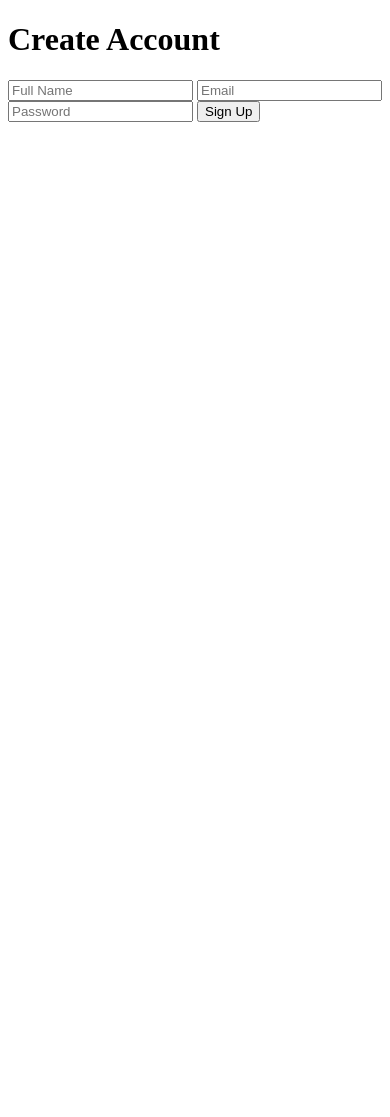
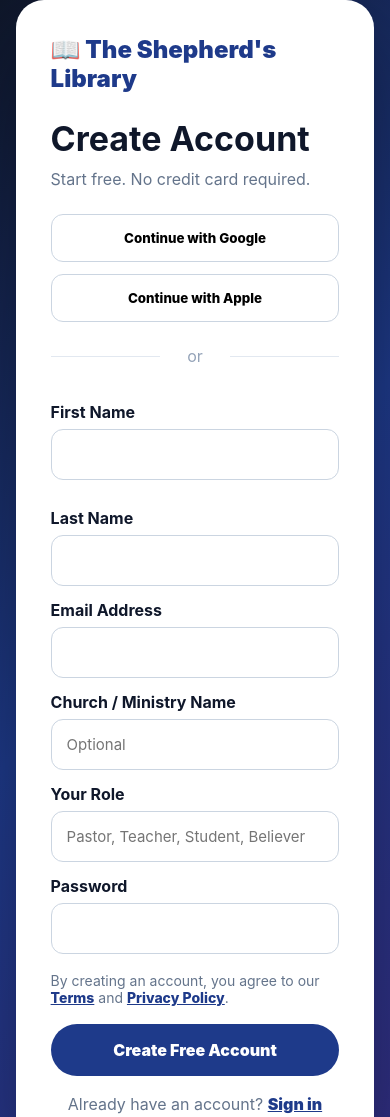
Before and after one commit to shepherdlibrary2026/sheb2255, a plain HTML site: page signup.html in a window 390 px wide. Shown: the top 1117 px of the page. Before the commit the page ends 844 px from the top, so only its background shows below. Drawn offline with nearby package versions, Linux system fonts and the light colour scheme.

Commit message:
Enhance signup form with additional fields and meta tags
Updated the signup form to include additional fields for first name, last name, church name, and role. Changed the title and added meta tags for improved responsiveness.

```diff
--- a/signup.html
+++ b/signup.html
@@ -1,20 +1,172 @@
 <!DOCTYPE html>
-<html>
+<html lang="en">
 <head>
-  <title>Sign Up | The Shepherd's Library</title>
-</head>
-<body>
-  <h1>Create Account</h1>
+  <meta charset="UTF-8" />
+  <meta name="viewport" content="width=device-width, initial-scale=1.0" />
 
-  <input id="fullName" type="text" placeholder="Full Name">
-  <input id="email" type="email" placeholder="Email">
-  <input id="password" type="password" placeholder="Password">
-  <button onclick="signUp()">Sign Up</button>
-
-  <p id="message"></p>
+  <title>Create Account | The Shepherd's Library</title>
 
   <script src="https://cdn.jsdelivr.net/npm/@supabase/supabase-js@2"></script>
-  <script src="js/config.js"></script>
-  <script src="js/auth.js"></script>
+
+  <style>
+    *{margin:0;padding:0;box-sizing:border-box;font-family:Inter,Arial,sans-serif}
+    body{min-height:100vh;background:linear-gradient(135deg,#0f172a,#1e3a8a,#312e81);display:flex;align-items:center;justify-content:center;color:#0f172a}
+    .wrapper{width:92%;max-width:1100px;display:grid;grid-template-columns:1fr 1fr;background:white;border-radius:28px;overflow:hidden;box-shadow:0 30px 90px rgba(0,0,0,.35)}
+    .left{padding:60px;background:linear-gradient(135deg,#0f172a,#1e3a8a);color:white}
+    .left h1{font-size:46px;line-height:1.1;margin-bottom:20px}
+    .left p{color:#dbeafe;font-size:18px;margin-bottom:30px}
+    .feature{margin:18px 0;color:#fde68a;font-weight:700}
+    .right{padding:55px}
+    .logo{font-size:24px;font-weight:900;color:#1e3a8a;margin-bottom:25px}
+    h2{font-size:34px;margin-bottom:10px}
+    .subtitle{color:#64748b;margin-bottom:25px}
+    .social{display:grid;gap:12px;margin-bottom:24px}
+    .social button{height:48px;border:1px solid #cbd5e1;background:white;border-radius:12px;font-weight:800;cursor:pointer}
+    .divider{text-align:center;color:#94a3b8;margin:22px 0;position:relative}
+    .divider:before,.divider:after{content:"";height:1px;background:#e2e8f0;width:38%;position:absolute;top:50%}
+    .divider:before{left:0}.divider:after{right:0}
+    label{font-weight:700;display:block;margin:14px 0 7px}
+    input{width:100%;padding:15px;border:1px solid #cbd5e1;border-radius:12px;font-size:15px}
+    .row{display:grid;grid-template-columns:1fr 1fr;gap:14px}
+    .terms{font-size:14px;color:#64748b;margin:18px 0}
+    .terms a{color:#1e3a8a;font-weight:800}
+    .btn{width:100%;padding:16px;border:none;border-radius:999px;background:#1e3a8a;color:white;font-weight:900;font-size:16px;cursor:pointer}
+    .login{text-align:center;margin-top:18px;color:#64748b}
+    .login a{color:#1e3a8a;font-weight:900}
+    #message{margin-top:15px;font-weight:700;color:#1e3a8a}
+    @media(max-width:850px){.wrapper{grid-template-columns:1fr}.left{display:none}.right{padding:35px}.row{grid-template-columns:1fr}}
+  </style>
+</head>
+
+<body>
+
+<div class="wrapper">
+
+  <div class="left">
+    <h1>Start building your spiritual library today.</h1>
+    <p>
+      Create sermons, organize Bible study notes, save prayers, and grow deeper in God’s Word with AI-powered ministry tools.
+    </p>
+
+    <div class="feature">✓ AI Bible Study Assistant</div>
+    <div class="feature">✓ Sermon Builder for Pastors</div>
+    <div class="feature">✓ Prayer Journal & Study Notes</div>
+    <div class="feature">✓ Built for believers, pastors, and churches</div>
+  </div>
+
+  <div class="right">
+    <div class="logo">📖 The Shepherd's Library</div>
+
+    <h2>Create Account</h2>
+    <p class="subtitle">Start free. No credit card required.</p>
+
+    <div class="social">
+      <button onclick="signUpWithGoogle()">Continue with Google</button>
+      <button onclick="signUpWithApple()">Continue with Apple</button>
+    </div>
+
+    <div class="divider">or</div>
+
+    <form onsubmit="signUp(event)">
+      <div class="row">
+        <div>
+          <label>First Name</label>
+          <input id="firstName" type="text" required>
+        </div>
+
+        <div>
+          <label>Last Name</label>
+          <input id="lastName" type="text" required>
+        </div>
+      </div>
+
+      <label>Email Address</label>
+      <input id="email" type="email" required>
+
+      <label>Church / Ministry Name</label>
+      <input id="churchName" type="text" placeholder="Optional">
+
+      <label>Your Role</label>
+      <input id="role" type="text" placeholder="Pastor, Teacher, Student, Believer">
+
+      <label>Password</label>
+      <input id="password" type="password" minlength="8" required>
+
+      <p class="terms">
+        By creating an account, you agree to our
+        <a href="terms.html">Terms</a> and
+        <a href="privacy.html">Privacy Policy</a>.
+      </p>
+
+      <button class="btn" type="submit">Create Free Account</button>
+    </form>
+
+    <p id="message"></p>
+
+    <p class="login">
+      Already have an account?
+      <a href="login.html">Sign in</a>
+    </p>
+  </div>
+
+</div>
+
+<script src="js/config.js"></script>
+
+<script>
+  async function signUp(event) {
+    event.preventDefault();
+
+    const firstName = document.getElementById("firstName").value;
+    const lastName = document.getElementById("lastName").value;
+    const email = document.getElementById("email").value;
+    const churchName = document.getElementById("churchName").value;
+    const role = document.getElementById("role").value;
+    const password = document.getElementById("password").value;
+    const message = document.getElementById("message");
+
+    const fullName = `${firstName} ${lastName}`;
+
+    const { error } = await supabaseClient.auth.signUp({
+      email,
+      password,
+      options: {
+        data: {
+          full_name: fullName,
+          first_name: firstName,
+          last_name: lastName,
+          church_name: churchName,
+          role: role
+        }
+      }
+    });
+
+    if (error) {
+      message.textContent = error.message;
+      return;
+    }
+
+    message.textContent = "Account created. Please check your email to confirm your account.";
+  }
+
+  async function signUpWithGoogle() {
+    await supabaseClient.auth.signInWithOAuth({
+      provider: "google",
+      options: {
+        redirectTo: window.location.origin + "/dashboard.html"
+      }
+    });
+  }
+
+  async function signUpWithApple() {
+    await supabaseClient.auth.signInWithOAuth({
+      provider: "apple",
+      options: {
+        redirectTo: window.location.origin + "/dashboard.html"
+      }
+    });
+  }
+</script>
+
 </body>
 </html>
```
